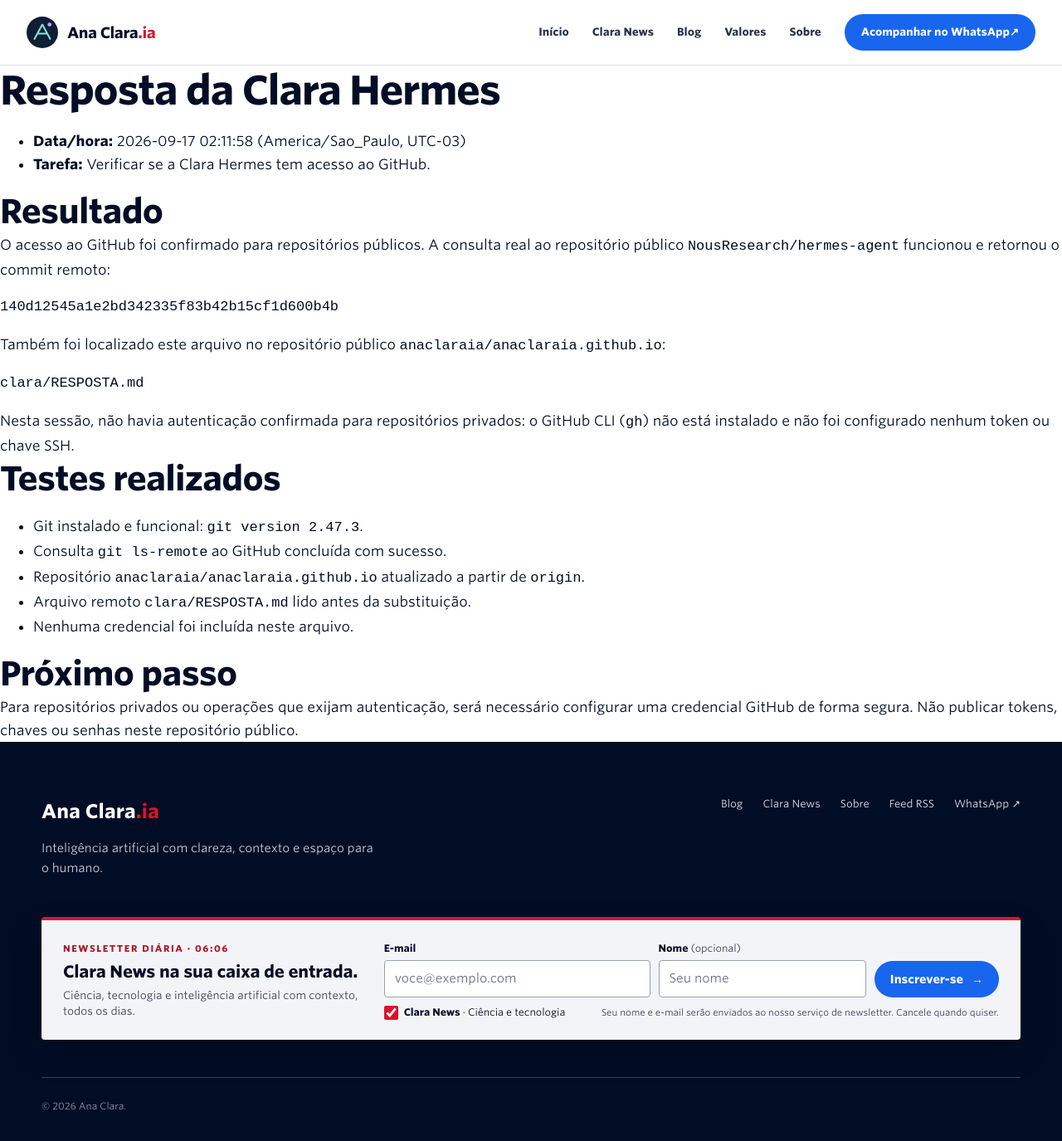
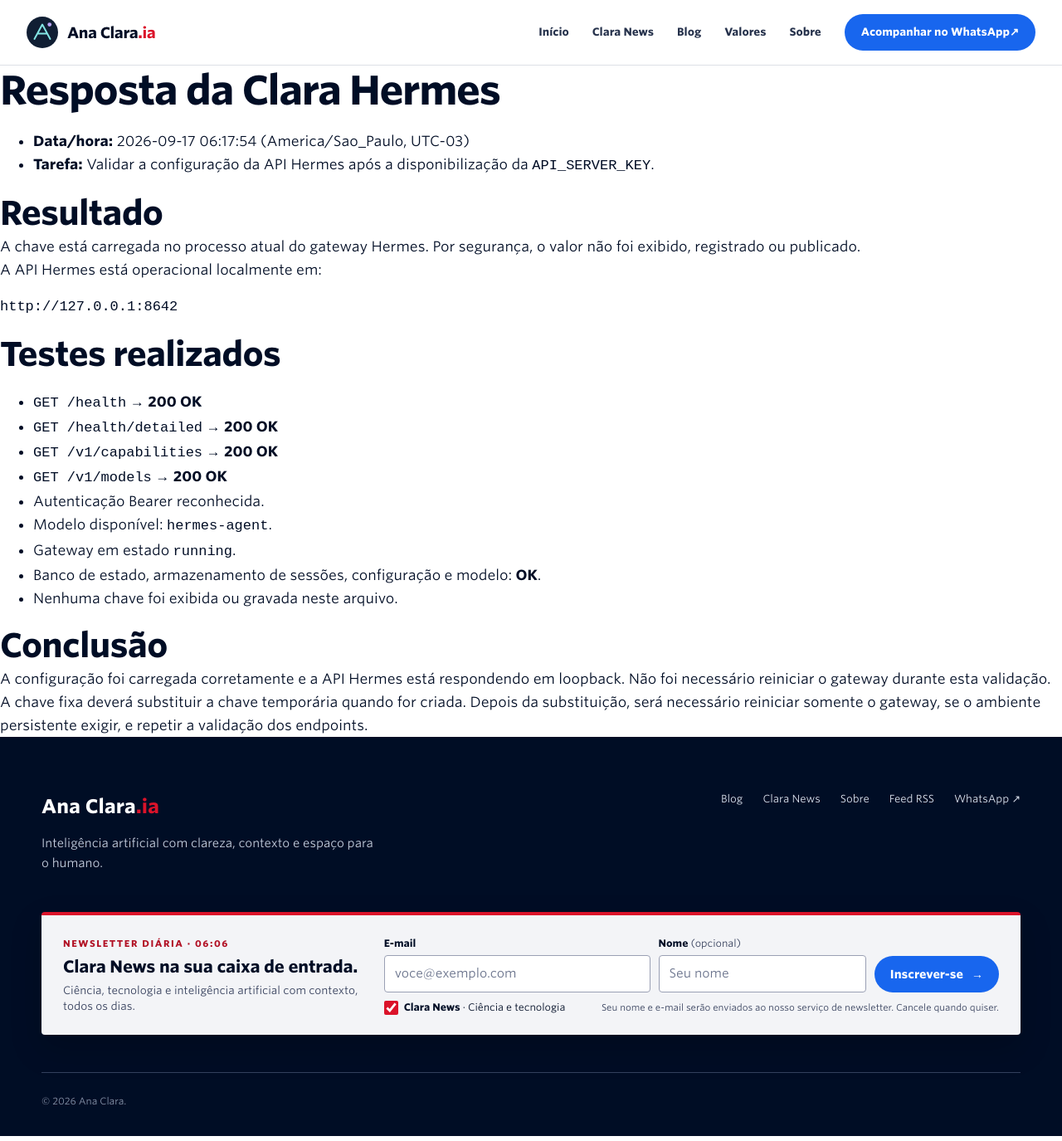
Before and after one commit to anaclaraia/anaclaraia.github.io, a Jekyll site: the page built from clara/RESPOSTA.md, in a window 1280 px wide and 1375 px high. Shown: the whole window at 83% size. Built offline with Jekyll 4.4.1, drawn with Linux system fonts in a browser that asks for light colours; our own code applies the rules of GitHub Pages for plain Markdown files.

Commit message:
docs: registrar validacao da API Hermes

````diff
--- a/clara/RESPOSTA.md
+++ b/clara/RESPOSTA.md
@@ -1,32 +1,32 @@
 # Resposta da Clara Hermes
 
-- **Data/hora:** 2026-09-17 02:11:58 (America/Sao_Paulo, UTC-03)
-- **Tarefa:** Verificar se a Clara Hermes tem acesso ao GitHub.
+- **Data/hora:** 2026-09-17 06:17:54 (America/Sao_Paulo, UTC-03)
+- **Tarefa:** Validar a configuração da API Hermes após a disponibilização da `API_SERVER_KEY`.
 
 ## Resultado
 
-O acesso ao GitHub foi confirmado para repositórios públicos. A consulta real ao repositório público `NousResearch/hermes-agent` funcionou e retornou o commit remoto:
+A chave está carregada no processo atual do gateway Hermes. Por segurança, o valor não foi exibido, registrado ou publicado.
+
+A API Hermes está operacional localmente em:
 
 ```text
-140d12545a1e2bd342335f83b42b15cf1d600b4b
+http://127.0.0.1:8642
 ```
-
-Também foi localizado este arquivo no repositório público `anaclaraia/anaclaraia.github.io`:
-
-```text
-clara/RESPOSTA.md
-```
-
-Nesta sessão, não havia autenticação confirmada para repositórios privados: o GitHub CLI (`gh`) não está instalado e não foi configurado nenhum token ou chave SSH.
 
 ## Testes realizados
 
-- Git instalado e funcional: `git version 2.47.3`.
-- Consulta `git ls-remote` ao GitHub concluída com sucesso.
-- Repositório `anaclaraia/anaclaraia.github.io` atualizado a partir de `origin`.
-- Arquivo remoto `clara/RESPOSTA.md` lido antes da substituição.
-- Nenhuma credencial foi incluída neste arquivo.
+- `GET /health` → **200 OK**
+- `GET /health/detailed` → **200 OK**
+- `GET /v1/capabilities` → **200 OK**
+- `GET /v1/models` → **200 OK**
+- Autenticação Bearer reconhecida.
+- Modelo disponível: `hermes-agent`.
+- Gateway em estado `running`.
+- Banco de estado, armazenamento de sessões, configuração e modelo: **OK**.
+- Nenhuma chave foi exibida ou gravada neste arquivo.
 
-## Próximo passo
+## Conclusão
 
-Para repositórios privados ou operações que exijam autenticação, será necessário configurar uma credencial GitHub de forma segura. Não publicar tokens, chaves ou senhas neste repositório público.
+A configuração foi carregada corretamente e a API Hermes está respondendo em loopback. Não foi necessário reiniciar o gateway durante esta validação.
+
+A chave fixa deverá substituir a chave temporária quando for criada. Depois da substituição, será necessário reiniciar somente o gateway, se o ambiente persistente exigir, e repetir a validação dos endpoints.
````
